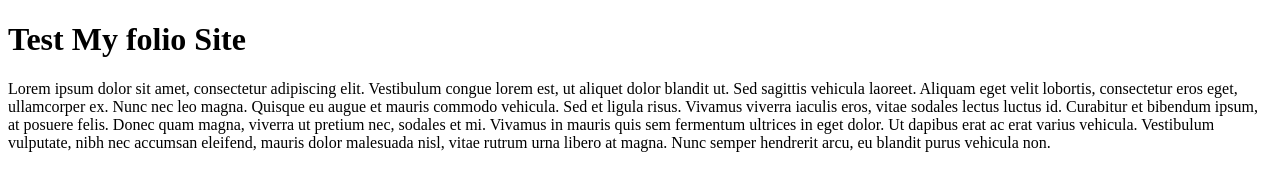
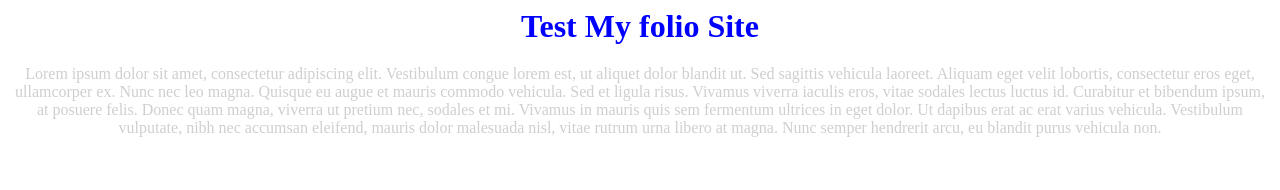
Before and after one commit to ferhoba/folio, a plain HTML site: page index.html in a window 1280 px wide. Drawn offline with Linux system fonts and the light colour scheme.

Commit message:
file changed test

```diff
--- a/index.html
+++ b/index.html
@@ -3,6 +3,7 @@
 <head>
     <meta charset="UTF-8">
     <title>Title</title>
+    <link rel="stylesheet" href="style.css" type="text/css">
 </head>
 <body>
     <h1>Test My folio Site</h1>
--- /dev/null
+++ b/style.css
@@ -0,0 +1,11 @@
+h1{
+    color: blue;
+    text-align: center;
+    margin: 0 auto;
+}
+p{
+    color: #cfcfcf;
+    text-align: center;
+    margin: 0 auto;
+    padding-top: 20px;
+}
```
